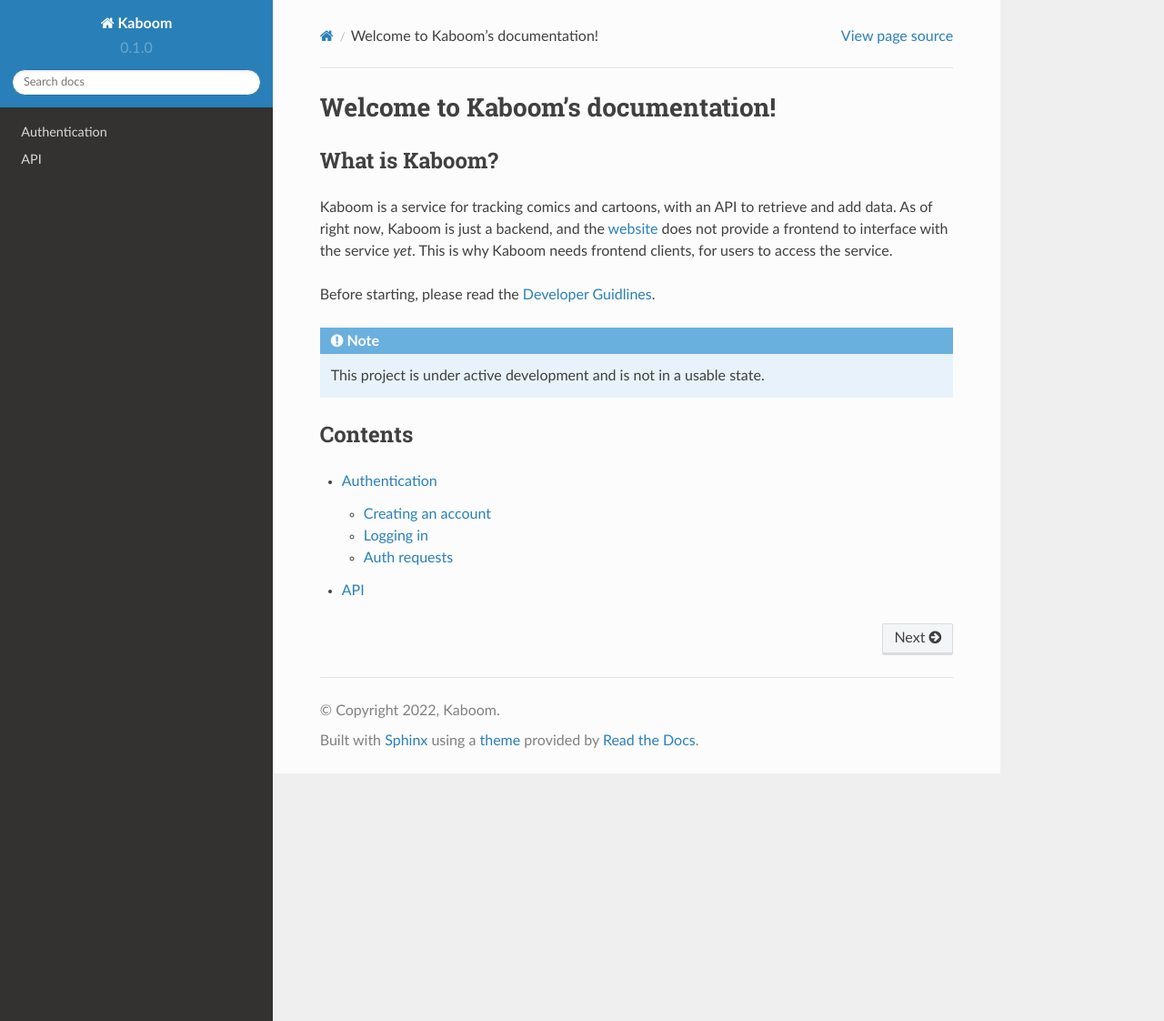
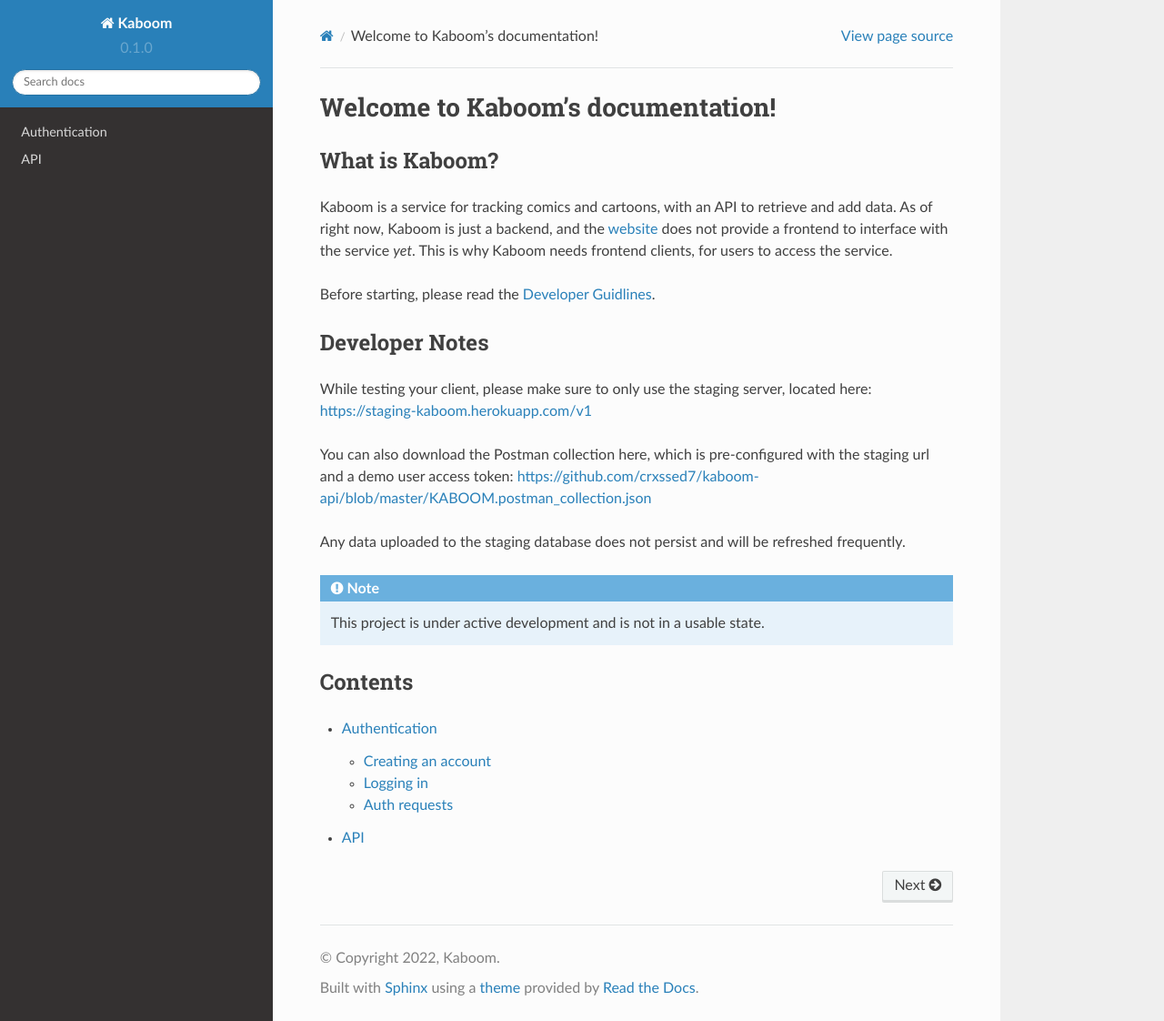
Before and after one commit to kaboom-db/kaboom-docs, a Sphinx documentation site: the page built from docs/source/index.rst, in a window 1280 px wide and 1122 px high. Shown: the whole window at 91% size. Built offline with Sphinx 7.4.7 and the Read the Docs theme 2.0.0, drawn with Linux system fonts in a browser that asks for light colours.

Commit message:
added notes

```diff
--- a/docs/source/index.rst
+++ b/docs/source/index.rst
@@ -7,6 +7,17 @@
 Kaboom is a service for tracking comics and cartoons, with an API to retrieve and add data. As of right now, Kaboom is just a backend, and the `website <http://www.python.org/>`_ does not provide a frontend to interface with the service *yet*. This is why Kaboom needs frontend clients, for users to access the service.
 
 Before starting, please read the `Developer Guidlines <http://www.python.org/>`_.
+
+.. _developer-notes:
+
+Developer Notes
+-----
+
+While testing your client, please make sure to only use the staging server, located here: https://staging-kaboom.herokuapp.com/v1
+
+You can also download the Postman collection here, which is pre-configured with the staging url and a demo user access token: https://github.com/crxssed7/kaboom-api/blob/master/KABOOM.postman_collection.json
+
+Any data uploaded to the staging database does not persist and will be refreshed frequently.
 
 .. note::
 
```
Also changed, not shown: 1 other file.
